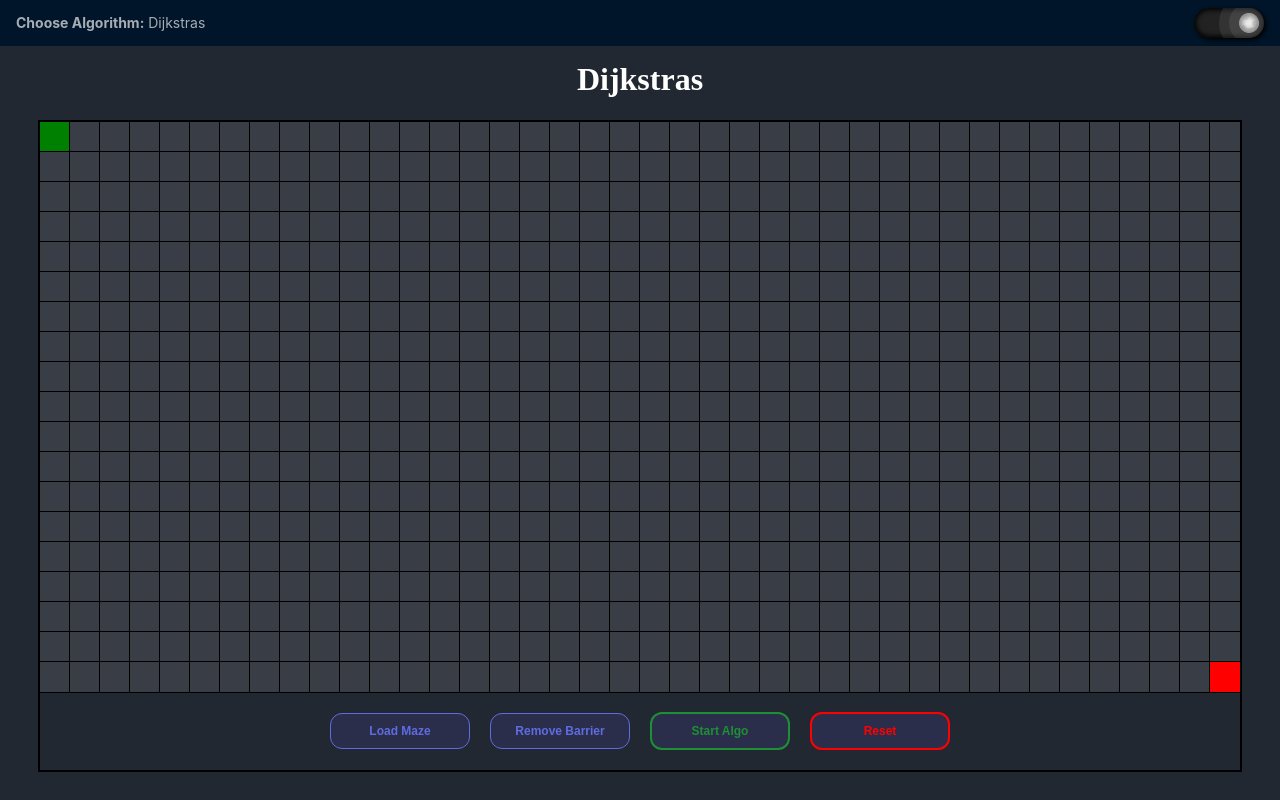
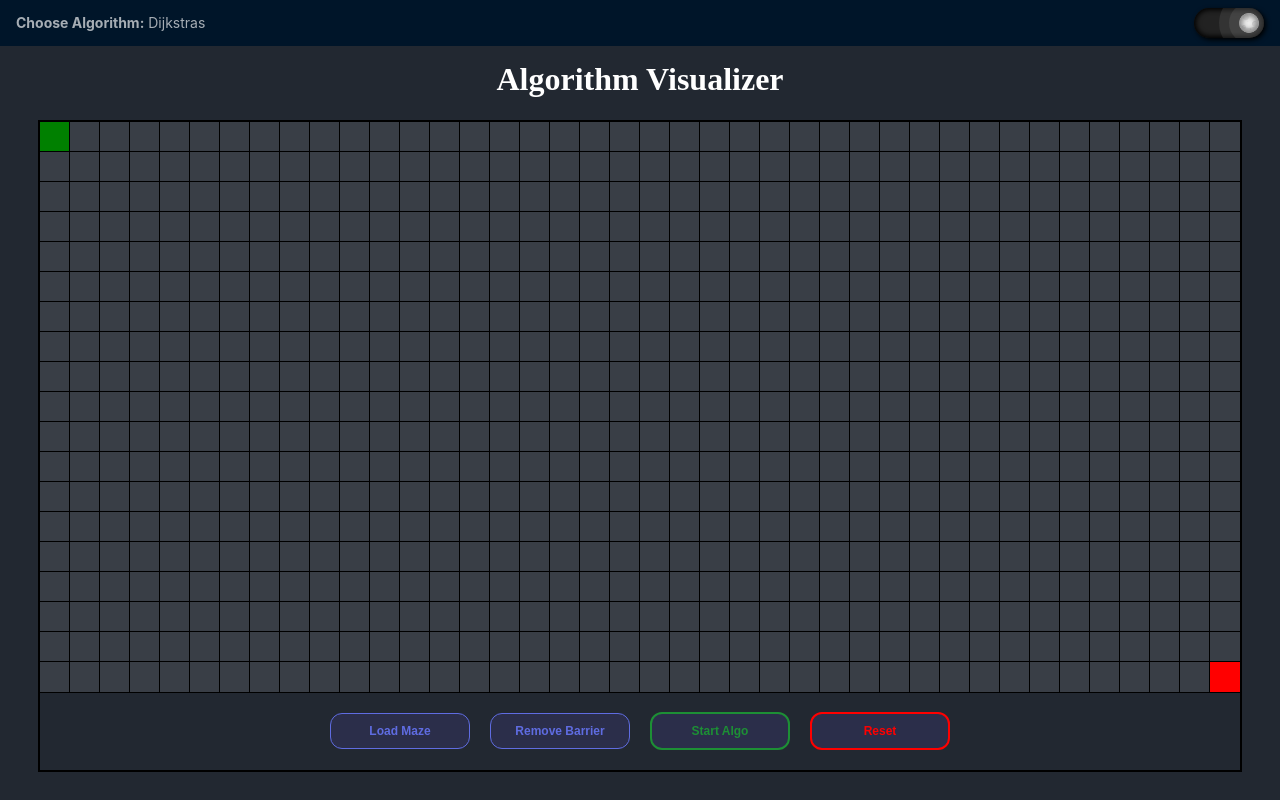
Before and after one commit to shaikh47/path-finder-react, a React (Vite) app: page / in a window 1280 px wide. Built offline with nearby package versions, Linux system fonts and the light colour scheme.

Commit message:
changed the color scheme

```diff
--- a/src/App.jsx
+++ b/src/App.jsx
@@ -20,7 +20,7 @@ function App() {
     <>
       <Navbar />
       <div className="container">
-        <h1 style={{ color: darkMode ? "white" : "#222831" }}>Dijkstras</h1>
+        <h1 style={{ color: darkMode ? "white" : "#222831" }}>Algorithm Visualizer</h1>
         <Canvas darkMode={darkMode} algorithm={algorithm}/>
         {/* <Test /> */}
       </div>
--- a/src/components/Canvas.jsx
+++ b/src/components/Canvas.jsx
@@ -22,9 +22,9 @@ const delay = (delayInms) => {
 };
 
 function Canvas({ darkMode, algorithm }) {
-  const pathColor = darkMode ? "#F9B208" : "#5C469C";
+  const pathColor = darkMode ? "#F9B208" : "#FF7396";
   const searchColor = darkMode ? "#537EC5" : "#98EECC";
-  const barrierColor = darkMode ? "#66347F" : "#526D82";
+  const barrierColor = darkMode ? "#66347F" : "#393053";
 
   const [barrier, setBarrier] = useState([]);
   const isClicked = useRef(false);
```
